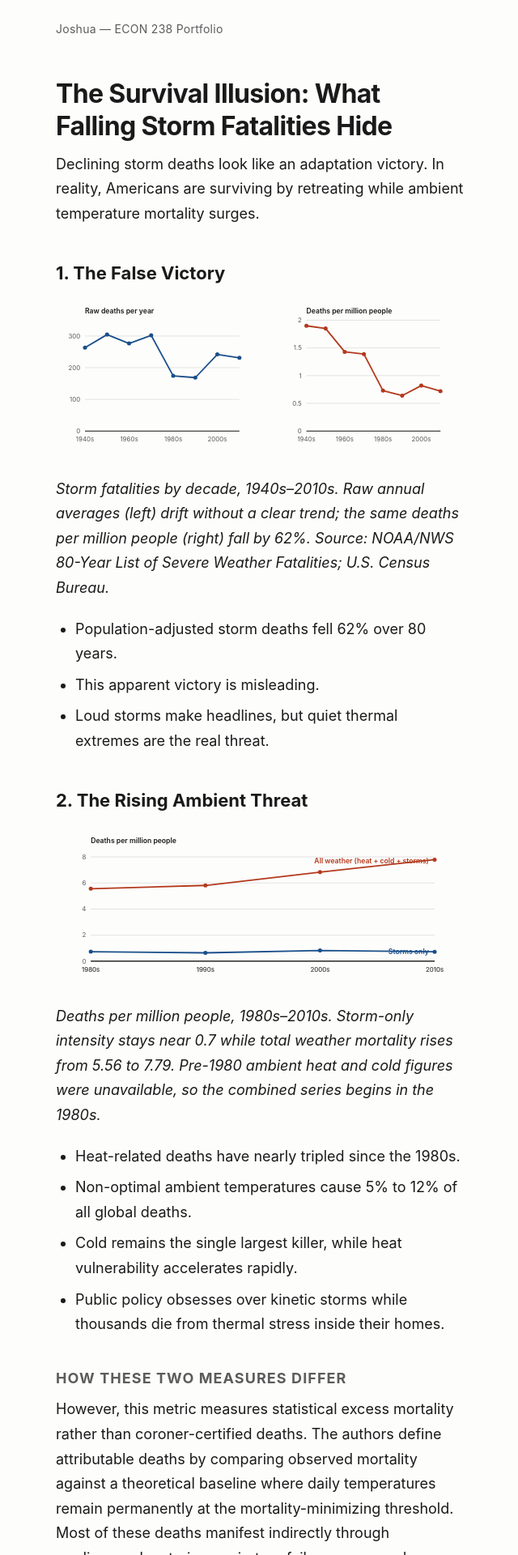
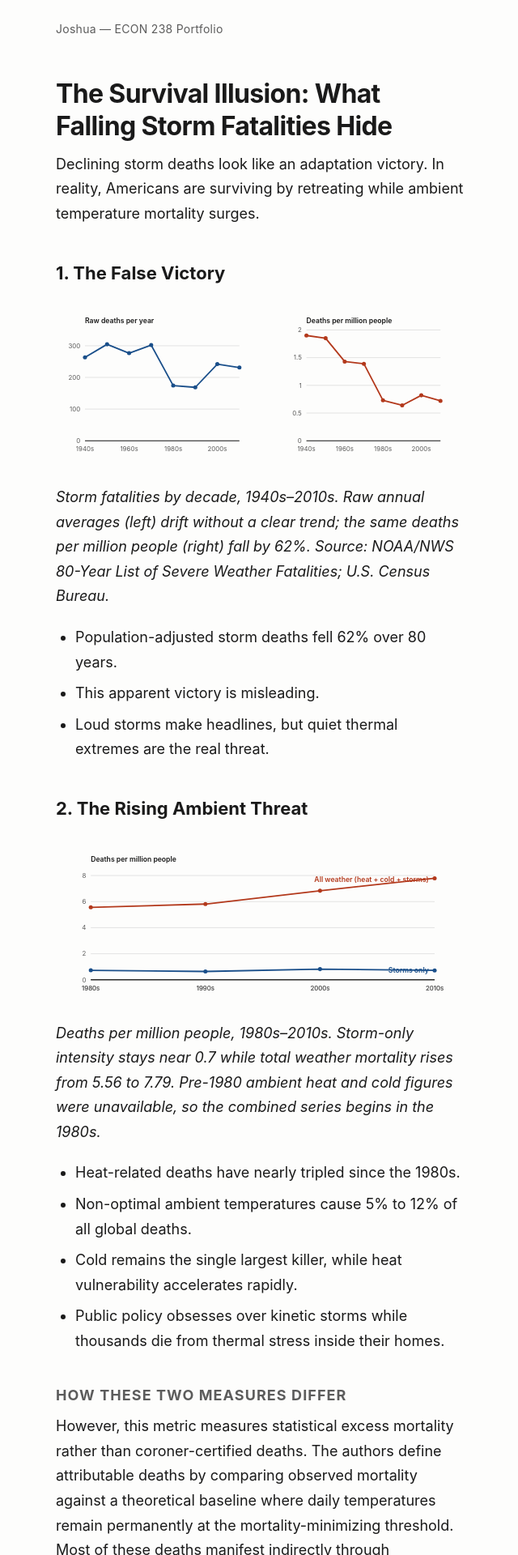
Before and after one commit to Pixelatium/econ238-portfolio, a Jekyll site: the page built from assignment-04-survival-illusion.md, in a window 1280 px wide. Shown: the top 1920 px of the page at 81% size, without its empty margins (319-959 px from the left). Built offline with Jekyll 4.4.1, drawn with Linux system fonts in a browser that asks for light colours.

Commit message:
make inline SVG charts scale to the column and to phone widths
Co-Authored-By: Claude Opus 5 <noreply@anthropic.com>

```diff
--- a/assets/css/style.css
+++ b/assets/css/style.css
@@ -169,6 +169,16 @@ audio.recording {
   margin: 2rem 0 2.5rem;
 }
 
+/* Inline SVG charts: scale down to the column and to phone widths instead of
+   forcing the page to scroll sideways. */
+
+svg {
+  display: block;
+  max-width: 100%;
+  height: auto;
+  margin: 1.5rem 0 0.5rem;
+}
+
 /* --- sources ------------------------------------------------------------- */
 /* Citation list set smaller and quieter than body copy: present and checkable,
    but it doesn't compete with the argument. */
```
